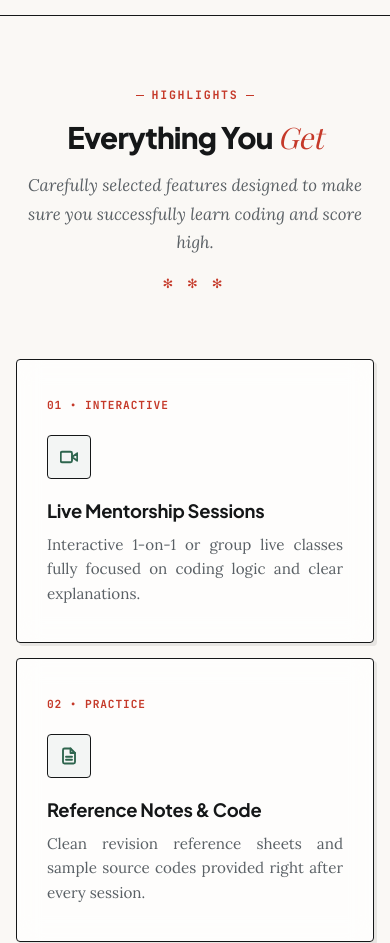
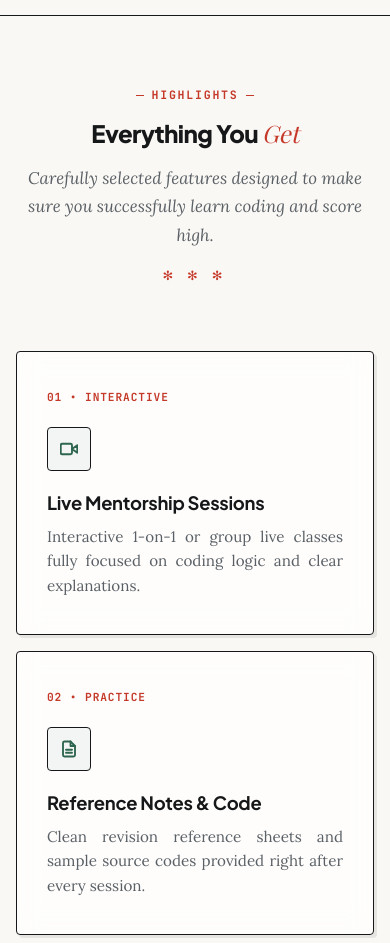
Before and after one commit to vyas-devgna/Tutoring, a plain HTML site: page index.html in a window 390 px wide. Shown: the part 1446-2389 px from the top of the page. Drawn offline with nearby package versions, Linux system fonts and the light colour scheme; a web font is replaced by a local one.

Commit message:
fix: adjust h2 heading clamp min-size for narrow mobile screens

```diff
--- a/index.html
+++ b/index.html
@@ -96,7 +96,7 @@
     }
 
     h2 {
-      font-size: clamp(1.85rem, 4.5vw, 2.75rem);
+      font-size: clamp(1.5rem, 6vw, 2.75rem);
       line-height: 1.2;
       font-weight: 800;
       letter-spacing: -0.025em;
```
